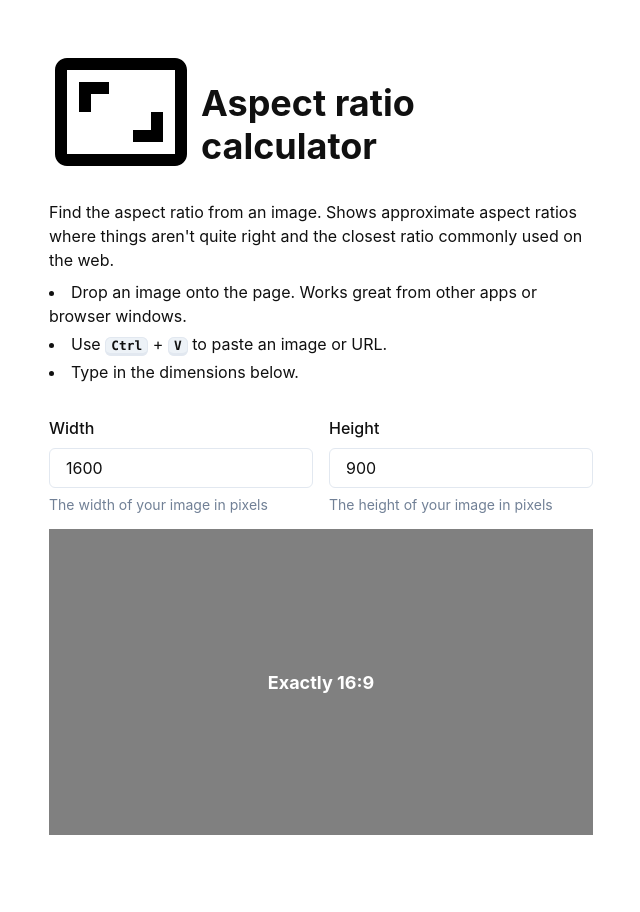
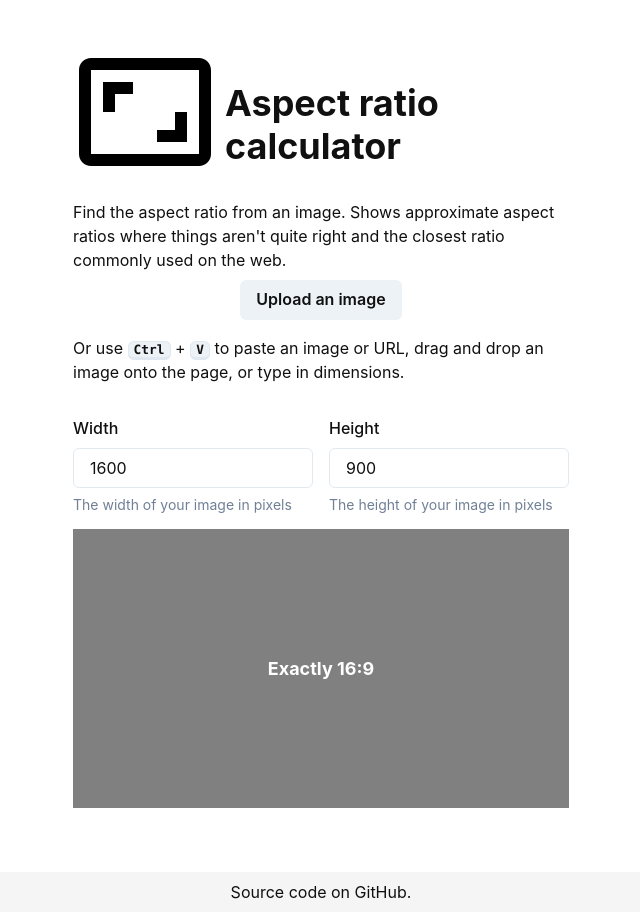
Before and after one commit to mthx/aspect-ratio, a React (Create React App) app: page / in a window 1280 px wide. Shown: the whole page, without its empty margins (319-959 px from the left). Before the commit the page ends 891 px from the top, so only its background shows below. Built offline with nearby package versions, Linux system fonts and the light colour scheme.

Commit message:
Upload button.
I think this is done :)

```diff
--- /dev/null
+++ b/src/AspectInfo.tsx
@@ -0,0 +1,48 @@
+import { Box } from "@chakra-ui/react";
+import { findApproximateAspectRatio, Fraction } from "./fraction";
+import { findClosestCommonAspectRatio } from "./ratios";
+
+interface AspectInfoProps {
+  width: number;
+  height: number;
+}
+
+const AspectInfo = ({ width, height }: AspectInfoProps) => {
+  const value = new Fraction(width, height);
+  const approx = findApproximateAspectRatio(value);
+  const common = findClosestCommonAspectRatio(value);
+  return (
+    <Box fontSize="lg" color="white" fontWeight="bold">
+      <AspectInfoItem label="Exactly" value={value} />
+      {approx.fraction.compareTo(value) !== 0 && (
+        <AspectInfoItem
+          label="Approx."
+          value={approx.fraction}
+          error={approx.error}
+        />
+      )}
+      {common.fraction.compareTo(value) !== 0 && (
+        <AspectInfoItem
+          label="Closest common is "
+          value={common.fraction}
+          error={common.error}
+        />
+      )}
+    </Box>
+  );
+};
+
+interface AspectInfoItemProps {
+  label: string;
+  value: Fraction;
+  error?: number;
+}
+
+const AspectInfoItem = ({ label, value, error }: AspectInfoItemProps) => (
+  <Box>
+    {label} <span>{value.toString().replace("/", ":")}</span>
+    {error && <span> ({(error * 100).toFixed(2)}% error)</span>}
+  </Box>
+);
+
+export default AspectInfo;
--- /dev/null
+++ b/src/FileUploadButton.tsx
@@ -0,0 +1,29 @@
+import { Button, Input } from "@chakra-ui/react";
+import React, { useCallback, useRef } from "react";
+
+interface FileUploadButtonProps {
+  onChange: (event: React.ChangeEvent<HTMLInputElement>) => void;
+}
+
+const FileUploadButton = ({ onChange }: FileUploadButtonProps) => {
+  const ref = useRef<HTMLInputElement>(null);
+  const handleUpload = useCallback(() => {
+    ref.current && ref.current.click();
+  }, []);
+  return (
+    <>
+      <Input
+        type="file"
+        accept="image/*"
+        display="none"
+        ref={ref}
+        onChange={onChange}
+      />
+      <Button alignSelf="center" onClick={handleUpload}>
+        Upload an image
+      </Button>
+    </>
+  );
+};
+
+export default FileUploadButton;
--- /dev/null
+++ b/src/ImageDropPasteTarget.tsx
@@ -0,0 +1,78 @@
+import { useToast } from "@chakra-ui/react";
+import React, { useCallback } from "react";
+import { UrlSource, FileUrlSource, DefaultUrlSource } from "./urlSource";
+
+interface ImageDropPasteTargetProps {
+  onNewImageUrlSource: (source: UrlSource) => void;
+  children: React.ReactElement;
+}
+
+const ImageDropPasteTarget = ({
+  children,
+  onNewImageUrlSource,
+}: ImageDropPasteTargetProps) => {
+  const toast = useToast();
+
+  const handleDataTransfer = useCallback(
+    (event, dataTransferItemList: DataTransferItemList) => {
+      const items: DataTransferItem[] = Array.from(dataTransferItemList);
+      const file = items.find((x) => x.kind === "file");
+      const uri = items.find((x) => x.type === "text/uri-list");
+      if (file) {
+        event.preventDefault();
+        onNewImageUrlSource(new FileUrlSource(file.getAsFile()!));
+        return true;
+      }
+      if (uri) {
+        event.preventDefault();
+        uri.getAsString((url) =>
+          onNewImageUrlSource(new DefaultUrlSource(url))
+        );
+        return true;
+      }
+      return false;
+    },
+    [onNewImageUrlSource]
+  );
+
+  const handlePaste = useCallback(
+    (event: React.ClipboardEvent<HTMLDivElement>) => {
+      const items: DataTransferItemList = event.clipboardData.items;
+      handleDataTransfer(event, items);
+    },
+    [handleDataTransfer]
+  );
+
+  const handleDrop = useCallback(
+    (event: React.DragEvent<HTMLDivElement>) => {
+      // Always preventDefault to avoid opening opening tabs if we don't match.
+      event.preventDefault();
+      if (!handleDataTransfer(event, event.dataTransfer.items)) {
+        toast({
+          title: "Unrecognised item dropped on page",
+          description:
+            "Drop an image URL, for example from another browser tab.",
+          status: "warning",
+          isClosable: true,
+        });
+      }
+    },
+    [toast, handleDataTransfer]
+  );
+
+  const handleDragOver = useCallback(
+    (event: React.DragEvent<HTMLDivElement>) => {
+      event.preventDefault();
+      event.dataTransfer.dropEffect = "copy";
+    },
+    []
+  );
+
+  return React.cloneElement(children, {
+    onDrop: handleDrop,
+    onPaste: handlePaste,
+    onDragOver: handleDragOver,
+  });
+};
+
+export default ImageDropPasteTarget;
--- a/src/Main.tsx
+++ b/src/Main.tsx
@@ -4,24 +4,21 @@ import {
   Box,
   Container,
   Flex,
-  FormControl,
-  FormHelperText,
-  FormLabel,
   Grid,
   Heading,
   Image,
-  Input,
   Kbd,
-  ListItem,
+  Link,
   Stack,
   Text,
-  UnorderedList,
   useToast,
 } from "@chakra-ui/react";
-import { findClosestCommonAspectRatio } from "./ratios";
-import { findApproximateAspectRatio, Fraction } from "./fraction";
 import icon from "./icon.svg";
-import { DefaultUrlSource, FileUrlSource, useUrlSourceState } from "./urlSource";
+import { FileUrlSource, useUrlSourceState } from "./urlSource";
+import ImageDropPasteTarget from "./ImageDropPasteTarget";
+import AspectInfo from "./AspectInfo";
+import NumericInput from "./NumericInput";
+import FileUploadButton from "./FileUploadButton";
 
 const Main = () => {
   const [width, setWidth] = useState("1600");
@@ -30,57 +27,17 @@ const Main = () => {
   const imgRef = useRef<HTMLImageElement | null>(null);
   const toast = useToast();
 
-  const handleDataTransfer = useCallback(
-    (event, dataTransferItemList: DataTransferItemList) => {
-      const items: DataTransferItem[] = Array.from(dataTransferItemList);
-      const file = items.find((x) => x.kind === "file");
-      const uri = items.find((x) => x.type === "text/uri-list");
+  const handleSelectFile = useCallback(
+    (event: React.ChangeEvent<HTMLInputElement>) => {
+      const files = event.target.files;
+      if (files) {
+        const file = files.item(0);
         if (file) {
-        event.preventDefault();
-        setImageUrl(new FileUrlSource(file.getAsFile()!));
-        return true;
+          setImageUrl(new FileUrlSource(file));
         }
-      if (uri) {
-        event.preventDefault();
-        uri.getAsString(url => setImageUrl(new DefaultUrlSource(url)));
-        return true;
       }
-      return false;
     },
     [setImageUrl]
-  );
-
-  const handlePaste = useCallback(
-    (event: React.ClipboardEvent<HTMLDivElement>) => {
-      const items: DataTransferItemList = event.clipboardData.items;
-      handleDataTransfer(event, items);
-    },
-    [handleDataTransfer]
-  );
-
-  const handleDrop = useCallback(
-    (event: React.DragEvent<HTMLDivElement>) => {
-      // Always preventDefault to avoid opening opening tabs if we don't match.
-      event.preventDefault();
-      if (!handleDataTransfer(event, event.dataTransfer.items)) {
-        toast({
-          title: "Unrecognised item dropped on page",
-          description:
-            "Drop an image URL, for example from another browser tab.",
-          status: "warning",
-          isClosable: true,
-        });
-      }
-    },
-    [toast, handleDataTransfer]
-  );
-
-  const handleDragOver = useCallback(
-    (event: React.DragEvent<HTMLDivElement>) => {
-      event.preventDefault();
-      event.dataTransfer.dropEffect = "copy";
-    },
-    []
   );
 
   const handleImageLoad = useCallback(() => {
@@ -110,15 +67,9 @@ const Main = () => {
   }, [toast, setImageUrl]);
 
   return (
-    <Box
-      padding={[1, 4, 6, 10]}
-      onDragOver={handleDragOver}
-      onDrop={handleDrop}
-      onPaste={handlePaste}
-      minHeight="100vh"
-      color="black"
-    >
-      <Container maxWidth="xl">
+    <ImageDropPasteTarget onNewImageUrlSource={setImageUrl}>
+      <Stack minHeight="100vh" color="black">
+        <Container padding={[1, 4, 6, 10]} maxWidth="xl" flexGrow={1}>
           <Stack marginBottom={8} spacing={2}>
             <Flex alignItems="flex-end" marginBottom={2}>
               <Image display="inline" width={36} height={36} src={icon} />
@@ -127,21 +78,18 @@ const Main = () => {
               </Heading>
             </Flex>
             <Text>
-            Find the aspect ratio from an image. Shows approximate aspect ratios
-            where things aren't quite right and the closest ratio commonly used
-            on the web.
+              Find the aspect ratio from an image. Shows approximate aspect
+              ratios where things aren't quite right and the closest ratio
+              commonly used on the web.
             </Text>
-          <UnorderedList spacing={1} listStylePosition="inside">
-            <ListItem>
-              Drop an image onto the page. Works great from other apps or
-              browser windows.
-            </ListItem>
-            <ListItem>
-              Use <Kbd>{isMac() ? "Cmd" : "Ctrl"}</Kbd> + <Kbd>V</Kbd> to paste
-              an image or URL.
-            </ListItem>
-            <ListItem>Type in the dimensions below.</ListItem>
-          </UnorderedList>
+            <Box paddingBottom={2} display="flex" justifyContent="center">
+              <FileUploadButton onChange={handleSelectFile} />
+            </Box>
+            <Text>
+              Or use <Kbd>{isMac() ? "Cmd" : "Ctrl"}</Kbd> + <Kbd>V</Kbd> to
+              paste an image or URL, drag and drop an image onto the page, or
+              type in dimensions.
+            </Text>
           </Stack>
           <Grid templateColumns="repeat(2, 1fr)" gap={4} marginBottom={4}>
             <NumericInput
@@ -192,76 +140,20 @@ const Main = () => {
             </AspectRatio>
           )}
         </Container>
+        <Box as="footer" backgroundColor="whitesmoke">
+          <Text size="xs" textAlign="center" paddingTop={2} paddingBottom={2}>
+            <Link href="http://github.com/mthx/aspect-ratio/">
+              Source code on GitHub.
+            </Link>
+          </Text>
         </Box>
+      </Stack>
+    </ImageDropPasteTarget>
   );
 };
 
-interface NumericInputProps {
-  id: string;
-  label: string;
-  value: string;
-  onChange: (value: string) => void;
-}
-
-const NumericInput = ({ id, label, value, onChange }: NumericInputProps) => (
-  <FormControl id={id}>
-    <FormLabel>{label}</FormLabel>
-    <Input
-      type="number"
-      value={value}
-      onChange={(v) => onChange(v.currentTarget.value)}
-    />
-    <FormHelperText>
-      The {label.toLowerCase()} of your image in pixels
-    </FormHelperText>
-  </FormControl>
-);
-
-interface AspectInfoItemProps {
-  label: string;
-  value: Fraction;
-  error?: number;
-}
-
-const AspectInfoItem = ({ label, value, error }: AspectInfoItemProps) => (
-  <Box>
-    {label} <span>{value.toString().replace("/", ":")}</span>
-    {error && <span> ({(error * 100).toFixed(2)}% error)</span>}
-  </Box>
-);
-
-interface AspectInfoProps {
-  width: number;
-  height: number;
-}
-
-const AspectInfo = ({ width, height }: AspectInfoProps) => {
-  const value = new Fraction(width, height);
-  const approx = findApproximateAspectRatio(value);
-  const common = findClosestCommonAspectRatio(value);
-  return (
-    <Box fontSize="lg" color="white" fontWeight="bold">
-      <AspectInfoItem label="Exactly" value={value} />
-      {approx.fraction.compareTo(value) !== 0 && (
-        <AspectInfoItem
-          label="Approx."
-          value={approx.fraction}
-          error={approx.error}
-        />
-      )}
-      {common.fraction.compareTo(value) !== 0 && (
-        <AspectInfoItem
-          label="Closest common is "
-          value={common.fraction}
-          error={common.error}
-        />
-      )}
-    </Box>
-  );
-};
+const isMac = () => navigator.platform.indexOf("Mac") !== -1;
 
 const isValid = (n: string) => /^\d+$/.test(n.trim());
 
-const isMac = () => navigator.platform.indexOf("Mac") !== -1;
-
 export default Main;
--- /dev/null
+++ b/src/NumericInput.tsx
@@ -0,0 +1,29 @@
+import {
+  FormControl,
+  FormHelperText,
+  FormLabel,
+  Input,
+} from "@chakra-ui/react";
+
+interface NumericInputProps {
+  id: string;
+  label: string;
+  value: string;
+  onChange: (value: string) => void;
+}
+
+const NumericInput = ({ id, label, value, onChange }: NumericInputProps) => (
+  <FormControl id={id}>
+    <FormLabel>{label}</FormLabel>
+    <Input
+      type="number"
+      value={value}
+      onChange={(v) => onChange(v.currentTarget.value)}
+    />
+    <FormHelperText>
+      The {label.toLowerCase()} of your image in pixels
+    </FormHelperText>
+  </FormControl>
+);
+
+export default NumericInput;
```
Lines whose indentation alone changed are shown as unchanged.
